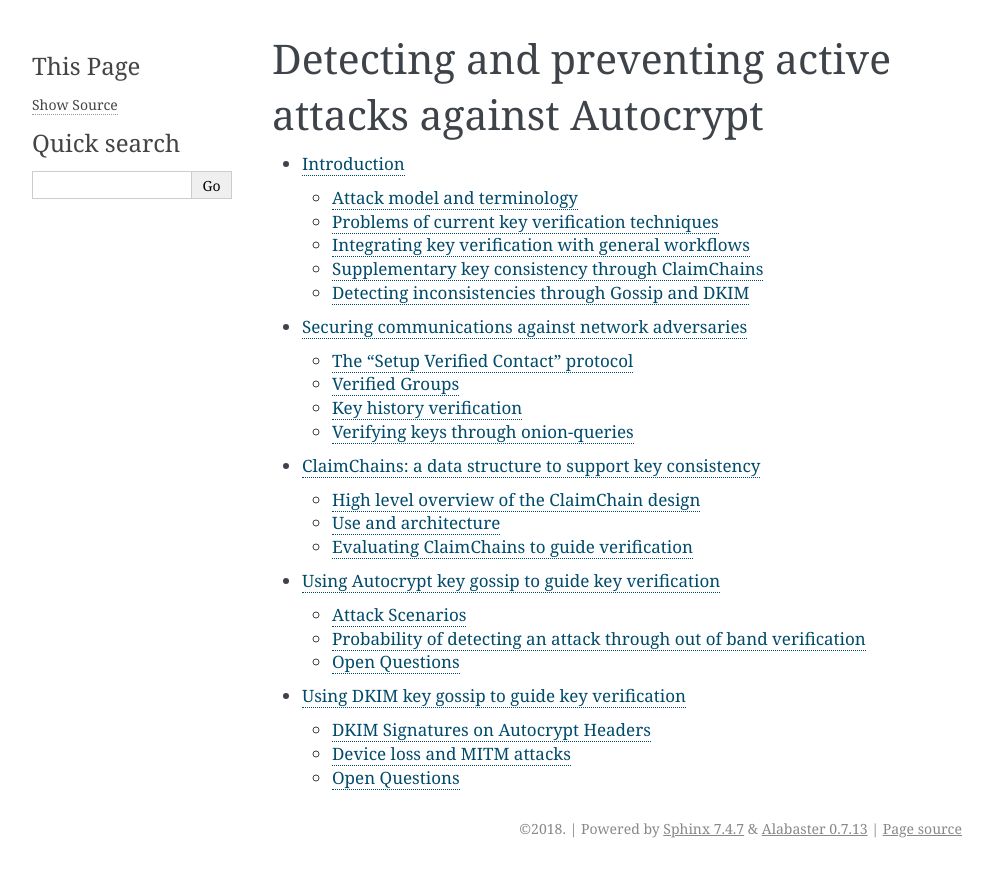
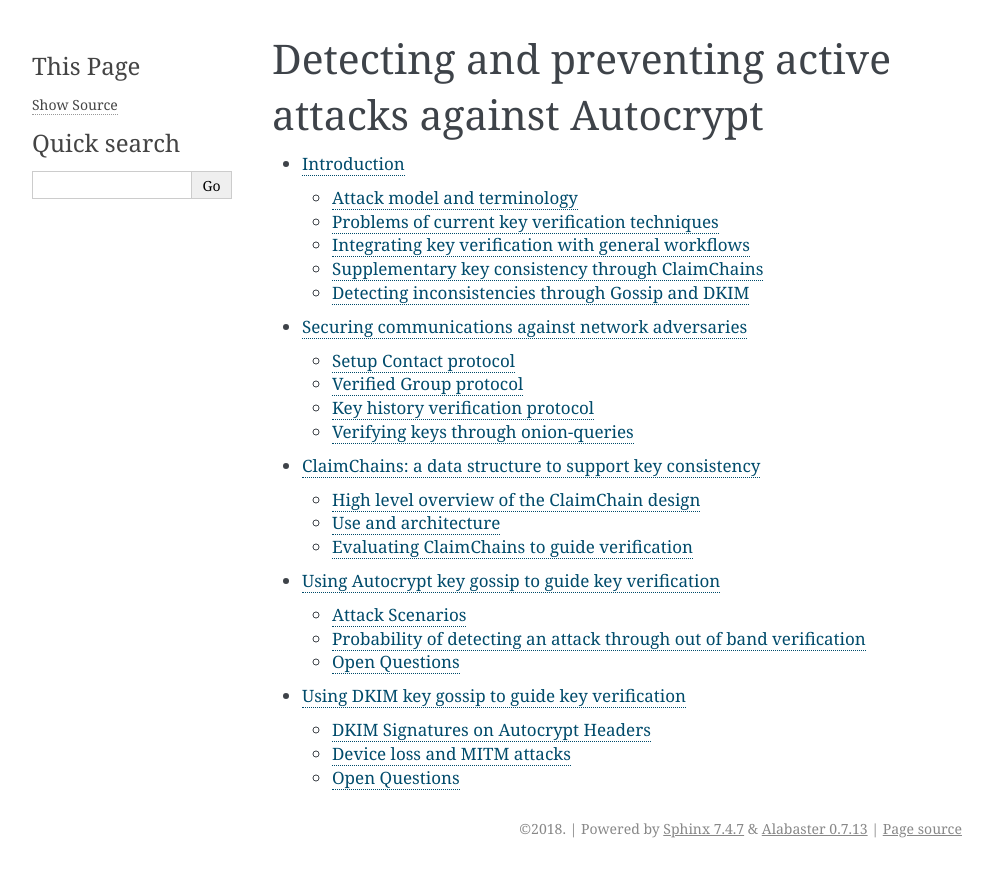
Before and after one commit to nextleap-project/countermitm, a Sphinx documentation site: the page built from source/index.rst, in a window 1280 px wide. Shown: the top 877 px of the page, without its empty margins (148-1141 px from the left). Built offline with Sphinx 7.4.7, drawn with Linux system fonts in a browser that asks for light colours.

Commit message:
more consistent titles and formatting fix

```diff
--- a/source/new.rst
+++ b/source/new.rst
@@ -41,7 +41,7 @@ which also does not require extra services from third parties.
 
 .. _`setup-contact`:
 
-The "Setup Verified Contact" protocol
+Setup Contact protocol
 -----------------------------------------
 
 The goal of this protocol is to allow two peers to conveniently establish
@@ -165,8 +165,8 @@ Open Questions
 
 .. _`verified-group`:
 
-Verified Groups
----------------------------
+Verified Group protocol
+-----------------------
 
 We introduce a new secure **verified group**.
 Verified groups provide these simple to understand properties:
@@ -274,8 +274,8 @@ verification network in the initial thread?
 
 .. _`keyhistory-verification`:
 
-Key history verification
-------------------------------------
+Key history verification protocol
+---------------------------------
 
 We now present a "keyhistory-verification" techno-social protocol aimed at improving the security of communication beyond what is achieved by the other protocols in this document.
 
--- a/source/summary.rst
+++ b/source/summary.rst
@@ -79,7 +79,7 @@ by integrating key verification into existing messaging use cases:
   By introducing members in this incremental way, a group of size ``N`` requires only ``N-1`` verifications overall to assert that a network adversary can not compromise end-to-end encryption between group members. If one group member loses her key (e.g. through device loss), she must re-join the group via invitation of the remaining members of the verified group.
 
 - the :ref:`Key History verification protocol <keyhistory-verification>`
-verifies the current keys between peers and additionally it also verifies
+  verifies the current keys between peers and additionally it also verifies
   whether past messages contained keys consistently. The protocol can
   precisely point to messages where cryptographic key information has been modified
   by the network.
```
